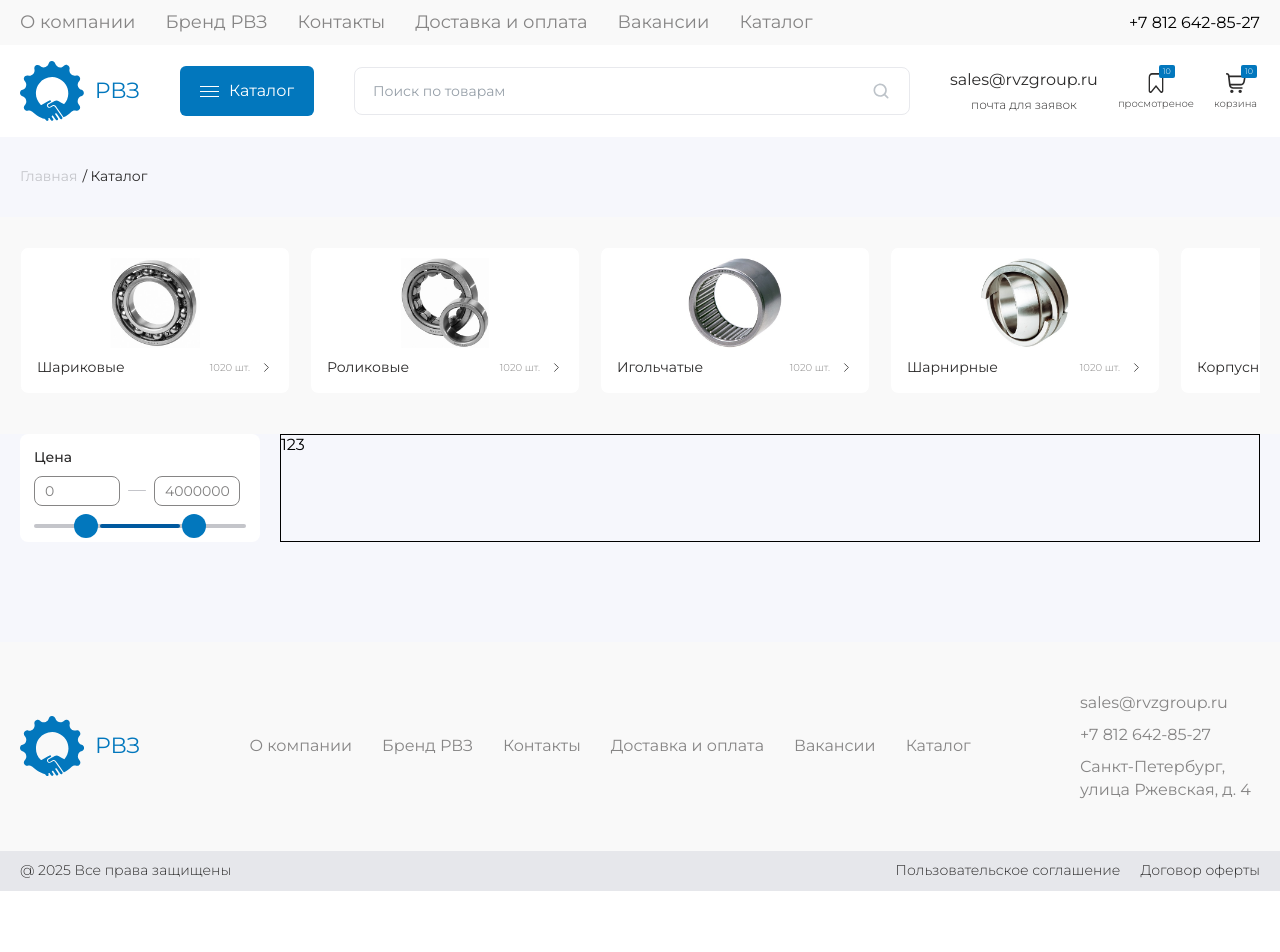
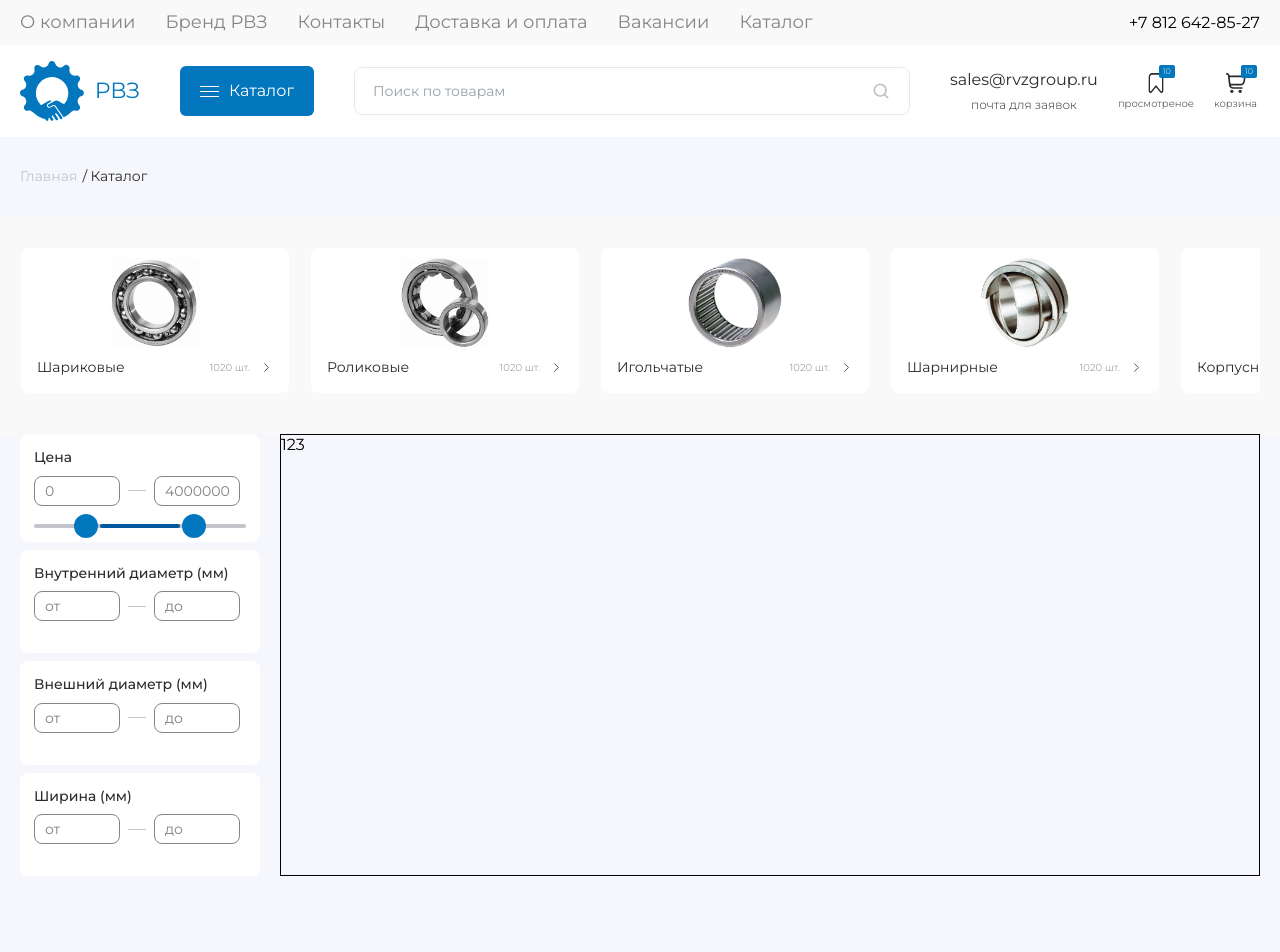
Before and after one commit to Niakrist/rvzgroup, a Next.js app: page /catalog in a window 1280 px wide. Shown: the top 952 px of the page. Before the commit the page ends 891 px from the top, so only its background shows below. Built offline with nearby package versions, Linux system fonts and the light colour scheme.

Commit message:
feat: emplement whiteblock filter

```diff
--- a/src/components/SideBar/SideBar.module.css
+++ b/src/components/SideBar/SideBar.module.css
@@ -1,3 +1,9 @@
+.aside {
+  display: flex;
+  flex-direction: column;
+  row-gap: 8px;
+}
+
 .wrapper {
   display: flex;
   align-items: center;
--- a/src/components/SideBar/SideBar.tsx
+++ b/src/components/SideBar/SideBar.tsx
@@ -4,41 +4,47 @@ import WhiteBlock from "@/ui/WhiteBlock/WhiteBlock";
 import React, { useState } from "react";
 
 import styles from "./SideBar.module.css";
-import { IRange } from "@/ui/InputFilter/InputFilter.props";
+import { IFilter } from "@/types/types";
 
 export const SideBar = () => {
-  const [range, setRange] = useState<IRange>({
+  const [filter, setFilter] = useState<IFilter>({
     minPrice: "",
     maxPrice: "",
+    minInnerDiameter: "",
+    maxInnerDiameter: "",
+    minOuterDiameter: "",
+    maxOuterDiameter: "",
+    minWidth: "",
+    maxWidth: "",
   });
 
-  console.log(range);
-
-  const handleChangeRange = (e: React.ChangeEvent<HTMLInputElement>) => {
+  const handleChangeFilter = (e: React.ChangeEvent<HTMLInputElement>) => {
     const value = e.target.value;
-
     if (/^\d+$/.test(value)) {
       const parsedValue = parseInt(value, 10);
-      setRange((prevRange) => ({ ...prevRange, [e.target.name]: parsedValue }));
+      setFilter((prevFilter) => ({
+        ...prevFilter,
+        [e.target.name]: parsedValue,
+      }));
     }
   };
 
   return (
-    <aside>
+    <aside className={styles.aside}>
       <WhiteBlock text="Цена">
         <div className={styles.wrapper}>
           <InputFilter
             placeholder="0"
-            value={range.minPrice}
-            onChange={handleChangeRange}
+            value={filter.minPrice}
+            onChange={handleChangeFilter}
             type="text"
             name="minPrice"
           />
           <span className={styles.line} />
           <InputFilter
             placeholder="4000000"
-            value={range.maxPrice}
-            onChange={handleChangeRange}
+            value={filter.maxPrice}
+            onChange={handleChangeFilter}
             type="text"
             name="maxPrice"
           />
@@ -52,6 +58,63 @@ export const SideBar = () => {
           <div className={styles.right} style={{ right: "40px" }} />
         </div>
       </WhiteBlock>
+      <WhiteBlock text="Внутренний диаметр (мм)">
+        <div className={styles.wrapper}>
+          <InputFilter
+            placeholder="от"
+            value={filter.minInnerDiameter}
+            onChange={handleChangeFilter}
+            type="text"
+            name="minInnerDiameter"
+          />
+          <span className={styles.line} />
+          <InputFilter
+            placeholder="до"
+            value={filter.maxInnerDiameter}
+            onChange={handleChangeFilter}
+            type="text"
+            name="maxInnerDiameter"
+          />
+        </div>
+      </WhiteBlock>
+      <WhiteBlock text="Внешний диаметр (мм)">
+        <div className={styles.wrapper}>
+          <InputFilter
+            placeholder="от"
+            value={filter.minOuterDiameter}
+            onChange={handleChangeFilter}
+            type="text"
+            name="minOuterDiameter"
+          />
+          <span className={styles.line} />
+          <InputFilter
+            placeholder="до"
+            value={filter.maxOuterDiameter}
+            onChange={handleChangeFilter}
+            type="text"
+            name="maxOuterDiameter"
+          />
+        </div>
+      </WhiteBlock>
+      <WhiteBlock text="Ширина (мм)">
+        <div className={styles.wrapper}>
+          <InputFilter
+            placeholder="от"
+            value={filter.minWidth}
+            onChange={handleChangeFilter}
+            type="text"
+            name="minWidth"
+          />
+          <span className={styles.line} />
+          <InputFilter
+            placeholder="до"
+            value={filter.maxWidth}
+            onChange={handleChangeFilter}
+            type="text"
+            name="maxWidth"
+          />
+        </div>
+      </WhiteBlock>
     </aside>
   );
 };
```
Also changed, not shown: src/types/types.ts (+11 -0 lines), src/ui/InputFilter/InputFilter.props.ts (+2 -6 lines).
